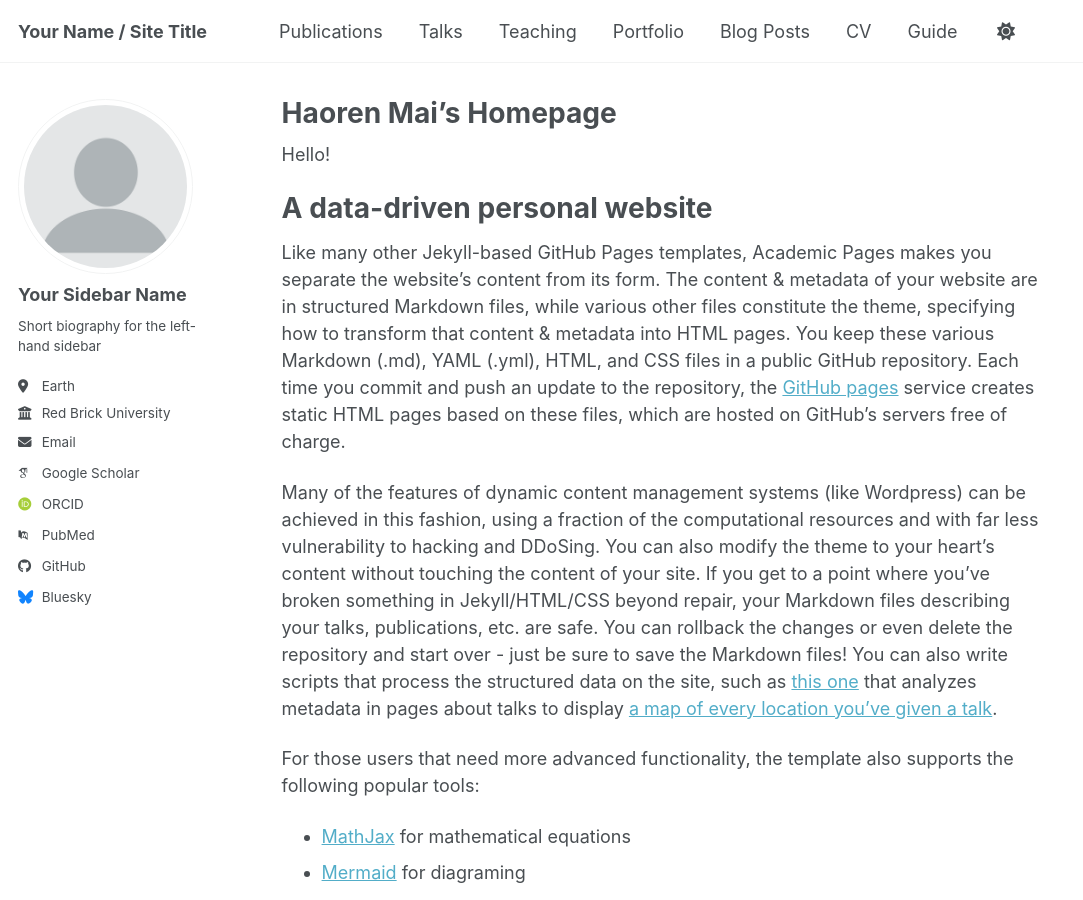
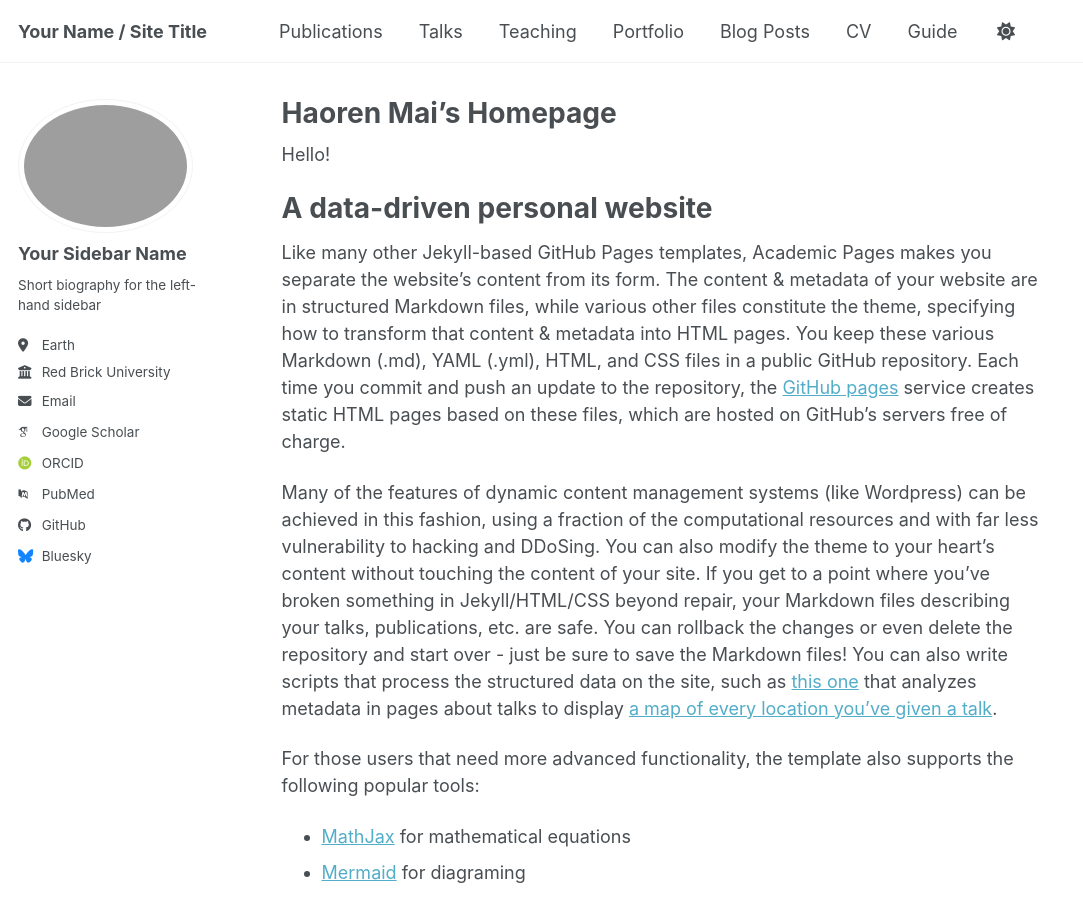
Before and after one commit to haorenmai/haorenmai, a Jekyll site: the page built from _pages/about.md, in a window 1280 px wide and 900 px high. Shown: the whole window, without its empty margins (0-1083 px from the left). Built offline with Jekyll 4.4.1, drawn with Linux system fonts in a browser that asks for light colours; some web fonts are replaced; a script bundle is joined from its source files by our own code; library files that are not in the unit come from our copies.

Commit message:
_config.yml

```diff
--- a/_config.yml
+++ b/_config.yml
@@ -16,14 +16,14 @@ description              : &description "Haoren Mai's academic portfolio"   # Up
 url                      : https://haorenmai.github.io # The base hostname & protocol for your site e.g. "https://[your GitHub username].github.io",
                                                            # or if you already have some other page hosted on Github then use "https://[your GitHub username].github.io/[Your Repo Name]"
 baseurl                  : "" # the subpath of your site, e.g. "/blog"
-repository               : "haorenmai/academicpages.github.io"
+repository               : "academicpages/academicpages.github.io"
 
 # Site Author - The following control what appear as part of the author content on the side bar.
 #               If a field is blank the icon and link will not appear, otherwise it will be shown.
 #               Additional customization can be done by editing /_includes/author-profile.html
 author:
   # Biographic information
-  avatar           : "profile.png"
+  avatar           : # "profile.png"
   name             : "Your Sidebar Name"
   pronouns         : # example: "she/her"
   bio              : "Short biography for the left-hand sidebar"
```
